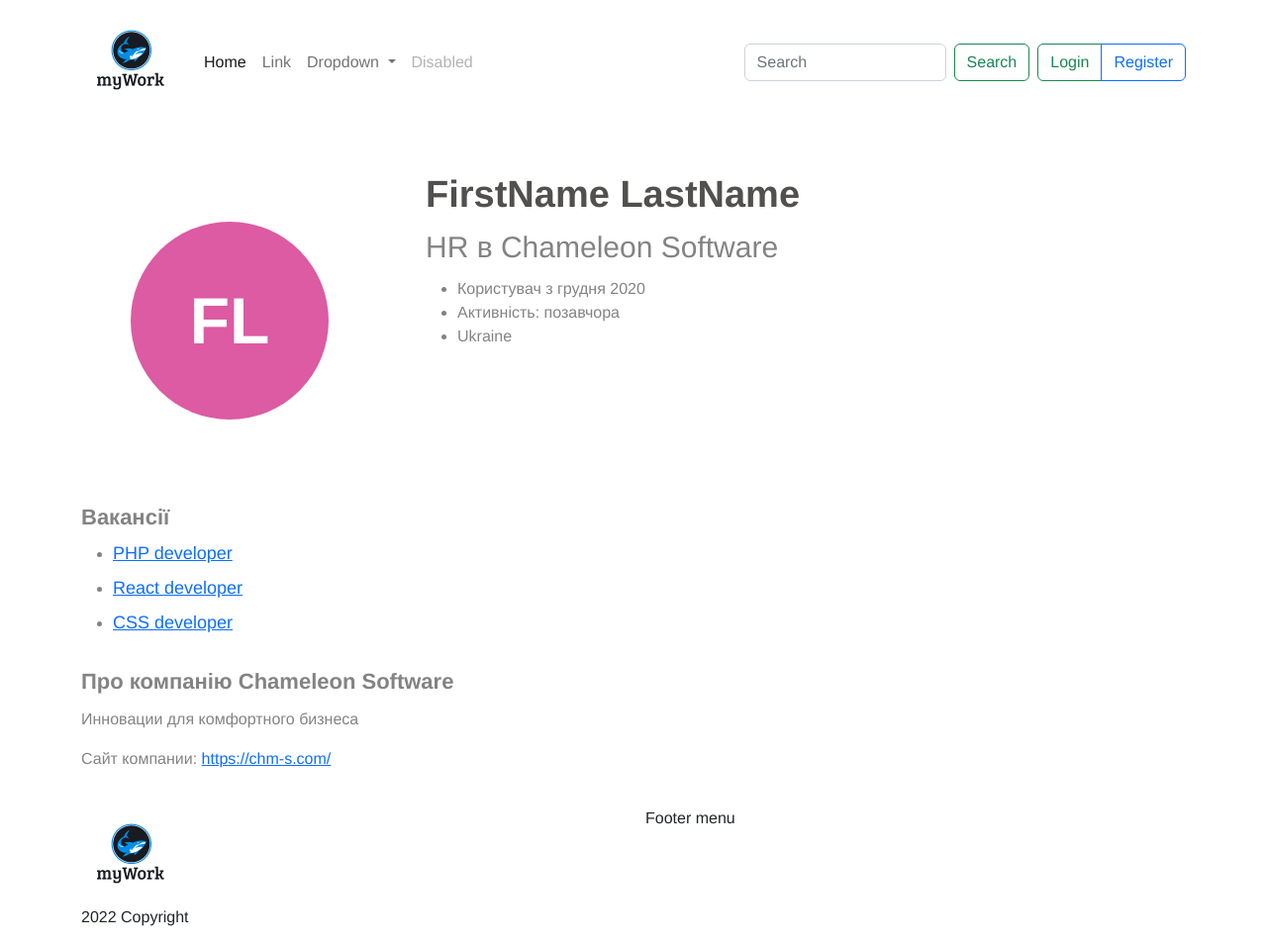
After one commit to seoave/mywork, a PHP site: page /html/hr.html in a window 1280 px wide. The commit adds this page. Shown: the whole page at 99% size. Run offline with PHP 8.4, Linux system fonts and the light colour scheme; some libraries are stand-ins or nearby versions.

Commit message:
Add HR profile

```diff
--- a/assets/css/style.css
+++ b/assets/css/style.css
@@ -78,3 +78,19 @@ h4 {
 .similiar-profile span {
     display: block;
 }
+
+.circle {
+    width: 200px;
+    height: 200px;
+    background-color: #dc5ba3;
+    border-radius: 50%;
+    display: flex;
+    justify-content: center;
+    align-items: center;
+}
+
+.circle span {
+    font-size: 66px;
+    color: #fff;
+    font-weight: 700;
+}
--- /dev/null
+++ b/html/hr.html
@@ -0,0 +1,130 @@
+<!DOCTYPE html>
+<html lang="en">
+<head>
+    <meta charset="UTF-8">
+    <meta name="viewport" content="width=device-width, initial-scale=1">
+    <title>HR profile</title>
+    <!-- CSS only -->
+    <link href="https://cdn.jsdelivr.net/npm/bootstrap@5.2.0/dist/css/bootstrap.min.css" rel="stylesheet"
+          integrity="sha384-gH2yIJqKdNHPEq0n4Mqa/HGKIhSkIHeL5AyhkYV8i59U5AR6csBvApHHNl/vI1Bx" crossorigin="anonymous">
+    <link rel="stylesheet" href="https://cdn.jsdelivr.net/npm/bootstrap-icons@1.9.1/font/bootstrap-icons.css">
+    <link rel="stylesheet" href="../assets/css/style.css">
+</head>
+<body>
+<header>
+    <div class="container">
+        <div class="row">
+            <nav class="navbar navbar-expand-lg">
+                <div class="container-fluid">
+                    <a class="navbar-brand" href="#">
+                        <img src="../assets/images/mywork-logo-2.png" alt="" width="100" height="100">
+                    </a>
+                    <button class="navbar-toggler" type="button" data-bs-toggle="collapse"
+                            data-bs-target="#navbarSupportedContent" aria-controls="navbarSupportedContent"
+                            aria-expanded="false" aria-label="Toggle navigation">
+                        <span class="navbar-toggler-icon"></span>
+                    </button>
+                    <div class="collapse navbar-collapse" id="navbarSupportedContent">
+                        <ul class="navbar-nav me-auto mb-2 mb-lg-0">
+                            <li class="nav-item">
+                                <a class="nav-link active" aria-current="page" href="#">Home</a>
+                            </li>
+                            <li class="nav-item">
+                                <a class="nav-link" href="#">Link</a>
+                            </li>
+                            <li class="nav-item dropdown">
+                                <a class="nav-link dropdown-toggle" href="#" role="button" data-bs-toggle="dropdown"
+                                   aria-expanded="false">
+                                    Dropdown
+                                </a>
+                                <ul class="dropdown-menu">
+                                    <li><a class="dropdown-item" href="#">Action</a></li>
+                                    <li><a class="dropdown-item" href="#">Another action</a></li>
+                                    <li>
+                                        <hr class="dropdown-divider">
+                                    </li>
+                                    <li><a class="dropdown-item" href="#">Something else here</a></li>
+                                </ul>
+                            </li>
+                            <li class="nav-item">
+                                <a class="nav-link disabled">Disabled</a>
+                            </li>
+                        </ul>
+                        <form class="d-flex" role="search">
+                            <input class="form-control me-2" type="search" placeholder="Search" aria-label="Search">
+                            <button class="btn btn-outline-success" type="submit">Search</button>
+                        </form>
+                        <div class="btn-group ms-2" role="group" aria-label="Basic mixed styles example">
+                            <button type="button" class="btn btn-outline-success">Login</button>
+                            <button type="button" class="btn btn-outline-primary">Register</button>
+                        </div>
+                    </div>
+                </div>
+            </nav>
+        </div>
+    </div>
+</header>
+<main class="pt-5">
+    <div class="container">
+        <div class="row">
+            <div class="col col-9">
+                <article class="candidate-profile hr-profile">
+                    <div class="photo-position-contact mb-36">
+                        <div class="candidate-photo">
+                            <div class="circle">
+                                <span>FL</span>
+                            </div>
+                        </div>
+                        <div class="position-contact">
+                            <div class="name-position">
+                                <h1>FirstName LastName</h1>
+                                <h2>HR в Chameleon Software</h2>
+                                <ul>
+                                    <li>Користувач з грудня 2020</li>
+                                    <li>Активність: позавчора</li>
+                                    <li>Ukraine</li>
+                                </ul>
+                            </div>
+                        </div>
+                    </div>
+                    <div class="short-description  mb-36">
+                        <h3>Вакансії</h3>
+                        <ul>
+                            <li>
+                                <a href="#"><h4>PHP developer</h4></a>
+                            </li>
+                            <li>
+                                <a href="#"><h4>React developer</h4></a>
+                            </li>
+                            <li>
+                                <a href="#"><h4>CSS developer</h4></a>
+                            </li>
+                        </ul>
+                    </div>
+                    <div class="short-description  mb-36">
+                        <h3>Про компанію Chameleon Software</h3>
+                        <p>Инновации для комфортного бизнеса</p>
+                        <p>Сайт компании: <a href="https://chm-s.com/">https://chm-s.com/</a></p>
+                    </div>
+                </article>
+            </div>
+            <div class="col col-3">
+            </div>
+        </div>
+    </div>
+</main>
+<footer>
+    <div class="container">
+        <div class="row">
+            <div class="col">
+                <a class="navbar-brand" href="#">
+                    <img src="../assets/images/mywork-logo-2.png" alt="" width="100" height="100">
+                </a>
+                <p>2022 Copyright</p>
+            </div>
+            <div class="col">Footer menu</div>
+        </div>
+    </div>
+</footer>
+</body>
+</html>
```
